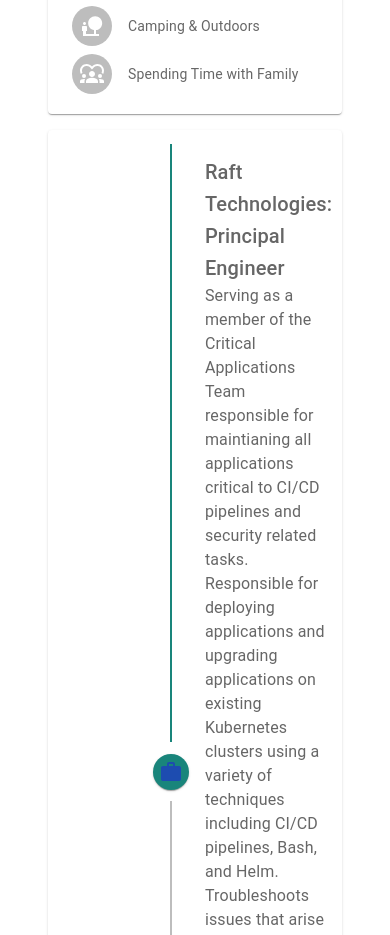
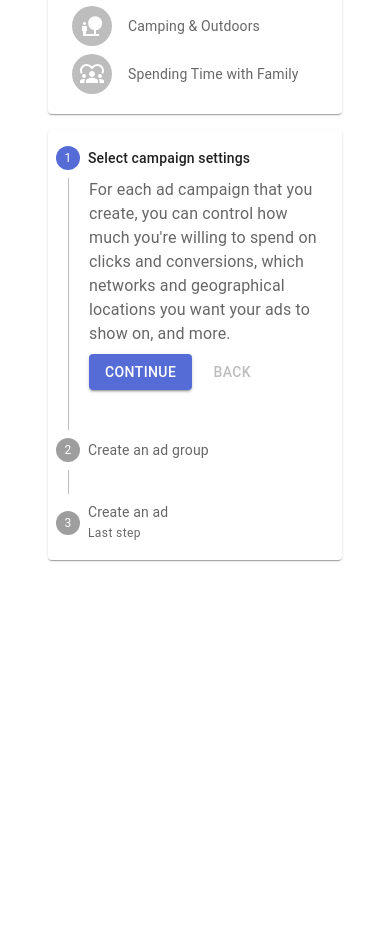
Before and after one commit to robbdasailer/nextjs-resume, a Next.js app: page / in a window 390 px wide. Shown: the part 1860-2795 px from the top of the page. After the commit the page ends 2468 px from the top, so only its background shows below. Built offline with nearby package versions, Linux system fonts and the light colour scheme.

Commit message:
Added functionality to change component for mobile work history

```diff
--- a/pages/index.js
+++ b/pages/index.js
@@ -1,3 +1,4 @@
+import { useState, useCallback, useEffect } from 'react';
 import Head from 'next/head';
 import styles from '@/styles/Home.module.css';
 
@@ -24,6 +25,34 @@
 }));
 
 export default function Home() {
+	const useMediaQuery = (width) => {
+		const [targetReached, setTargetReached] = useState(false);
+
+		const updateTarget = useCallback((e) => {
+			if (e.matches) {
+				setTargetReached(true);
+			} else {
+				setTargetReached(false);
+			}
+		}, []);
+
+		useEffect(() => {
+			const media = window.matchMedia(`(max-width: ${width}px)`);
+			media.addEventListener('change', updateTarget);
+
+			// Check on mount (callback is not called until a change occurs)
+			if (media.matches) {
+				setTargetReached(true);
+			}
+
+			return () => media.removeEventListener('change', updateTarget);
+		}, []);
+
+		return targetReached;
+	};
+
+	const isBreakpoint = useMediaQuery(768);
+
 	return (
 		<>
 			<Head>
@@ -59,7 +88,11 @@
 						<Grid item container xs={12} md={9}>
 							<Grid item xs={12}>
 								<Item>
-									<WorkHistory jobs={data.workHistory} />
+									{isBreakpoint ? (
+										<WorkHistoryMobile jobs={data.workHistory} />
+									) : (
+										<WorkHistory jobs={data.workHistory} />
+									)}
 								</Item>
 							</Grid>
 						</Grid>
```
